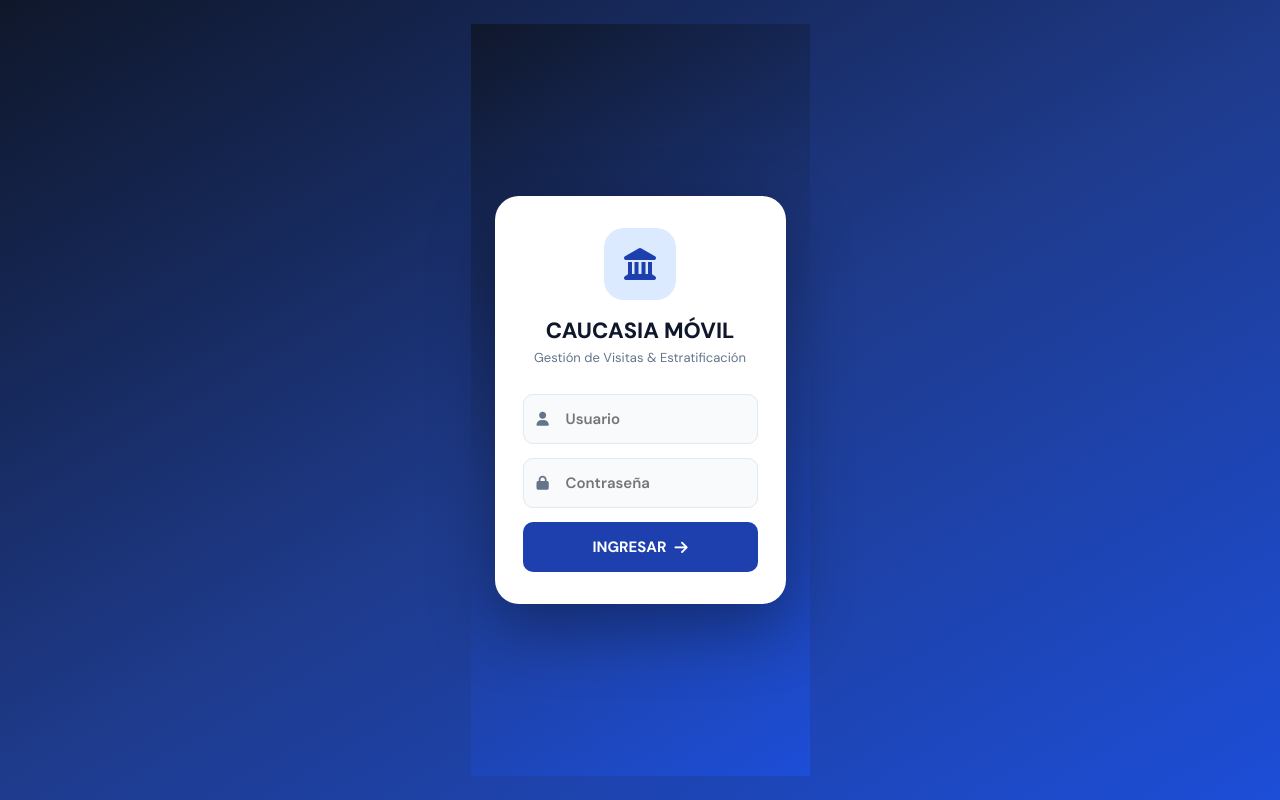
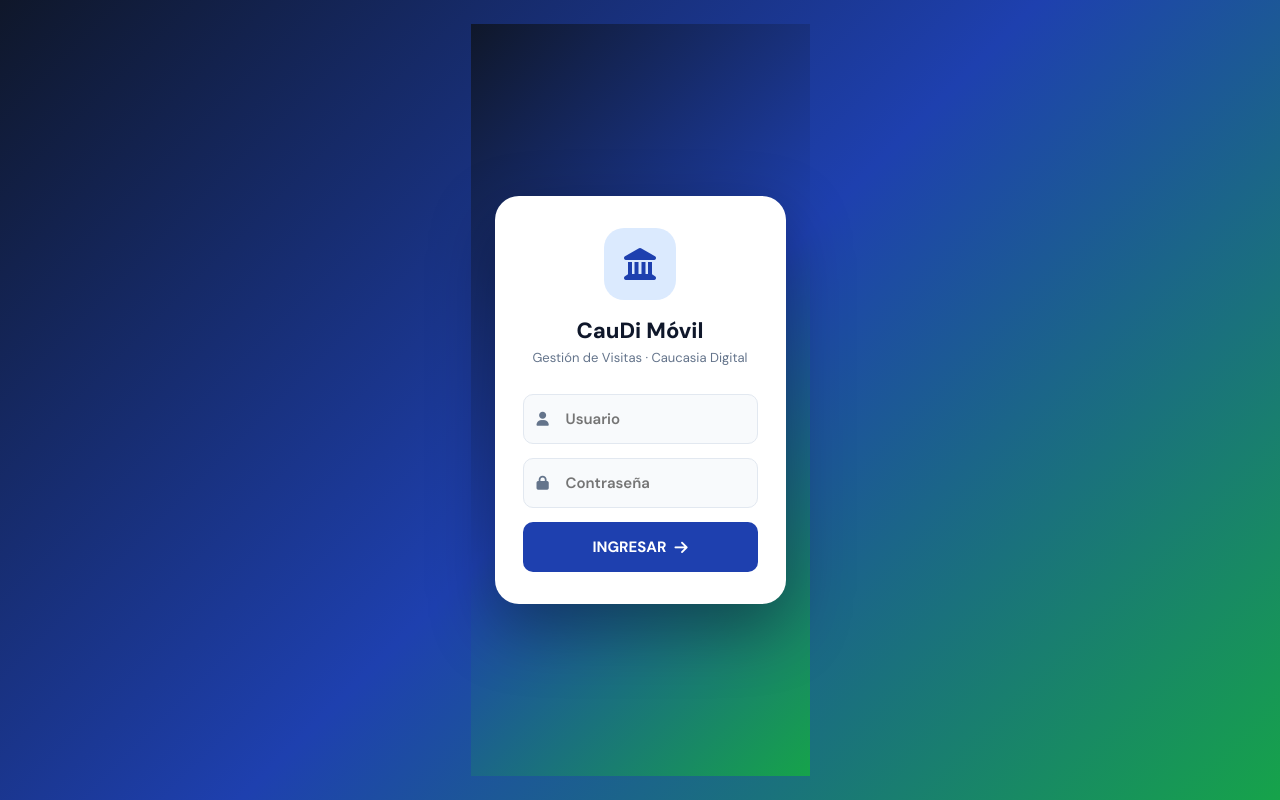
Before and after one commit to alcaldia/visitas, a plain HTML site: page index.html in a window 1280 px wide. Drawn offline with Linux system fonts and the light colour scheme.

Commit message:
Update index.html

```diff
--- a/index.html
+++ b/index.html
@@ -3,7 +3,7 @@
 <head>
   <meta charset="UTF-8">
   <meta name="viewport" content="width=device-width, initial-scale=1.0, maximum-scale=1.0, user-scalable=no">
-  <title>Caucasia Móvil</title>
+  <title>CauDi Móvil — Caucasia Digital</title>
   <link rel="preconnect" href="https://fonts.googleapis.com">
   <link href="https://fonts.googleapis.com/css2?family=DM+Sans:wght@400;500;600;700;800&family=DM+Mono:wght@500&display=swap" rel="stylesheet">
   <link rel="stylesheet" href="https://cdnjs.cloudflare.com/ajax/libs/font-awesome/6.4.0/css/all.min.css">
@@ -34,7 +34,7 @@
     #online-pill.off{background:var(--danger-light);color:var(--danger)}
 
     /* Login */
-    #screen-login{background:linear-gradient(150deg,#0f172a 0%,#1e3a8a 50%,#1d4ed8 100%);justify-content:center;align-items:center;padding:24px}
+    #screen-login{background:linear-gradient(135deg, #0f172a 0%, #1e40af 50%, #16a34a 100%);justify-content:center;align-items:center;padding:24px}
     .login-card{background:white;border-radius:24px;padding:32px 28px;width:100%;max-width:380px;box-shadow:0 24px 64px rgba(0,0,0,.35)}
     .login-logo{width:72px;height:72px;background:var(--brand-light);border-radius:20px;display:flex;align-items:center;justify-content:center;margin:0 auto 16px;font-size:32px;color:var(--brand)}
     .login-title{font-size:22px;font-weight:800;text-align:center}
@@ -235,11 +235,11 @@
 
 <!-- ══ LOGIN ══ -->
 <div id="screen-login" class="screen fade-in">
-  <div style="background:linear-gradient(150deg,#0f172a 0%,#1e3a8a 50%,#1d4ed8 100%);flex:1;display:flex;align-items:center;justify-content:center;padding:24px">
+  <div style="background:linear-gradient(135deg, #0f172a 0%, #1e40af 50%, #16a34a 100%);flex:1;display:flex;align-items:center;justify-content:center;padding:24px">
     <div class="login-card">
       <div class="login-logo"><i class="fas fa-landmark"></i></div>
-      <h1 class="login-title">CAUCASIA MÓVIL</h1>
-      <p class="login-sub">Gestión de Visitas &amp; Estratificación</p>
+      <h1 class="login-title">CauDi Móvil</h1>
+      <p class="login-sub">Gestión de Visitas · Caucasia Digital</p>
       <div class="input-wrap">
         <i class="fas fa-user"></i>
         <input type="text" id="login-user" placeholder="Usuario" autocapitalize="none" autocorrect="off">
```
